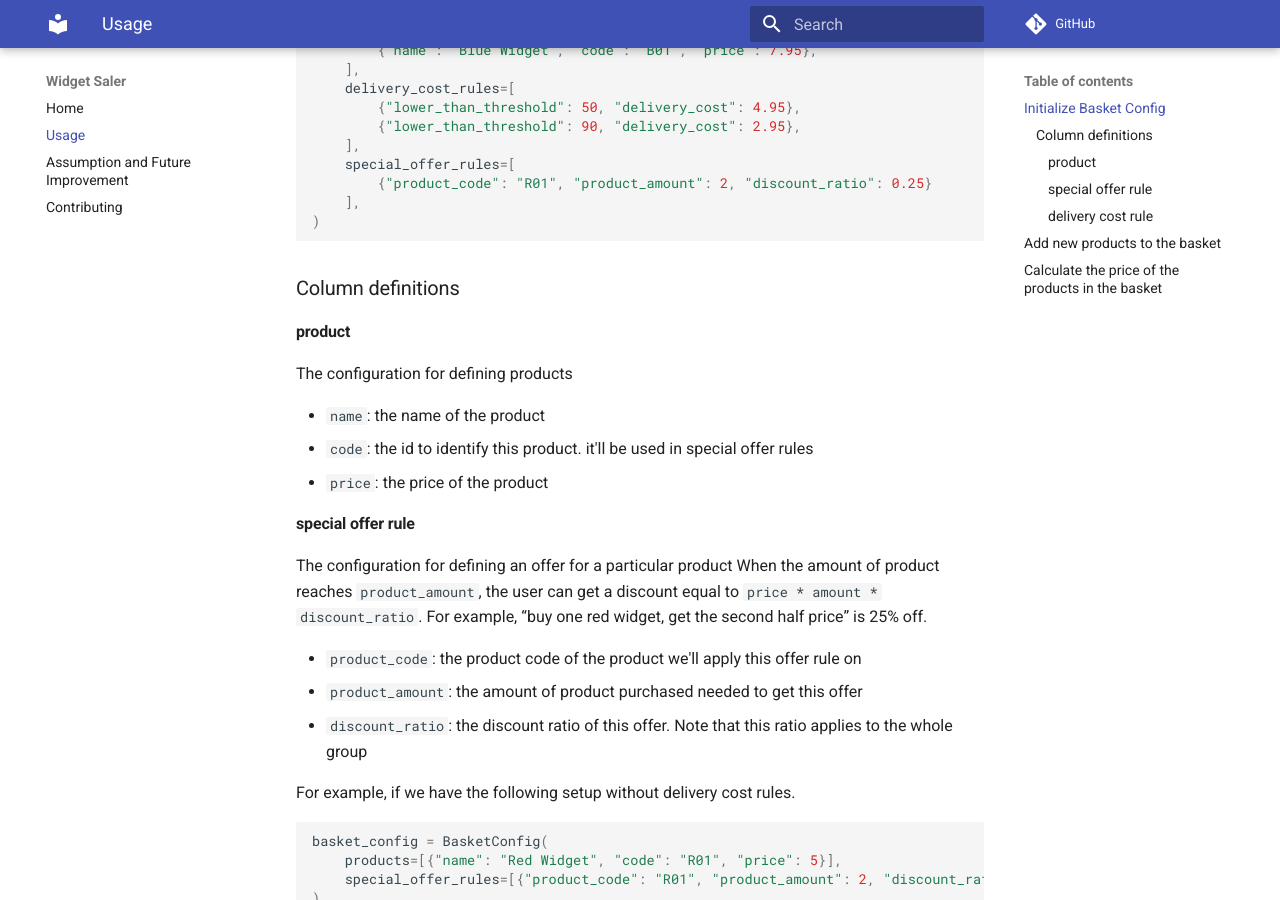
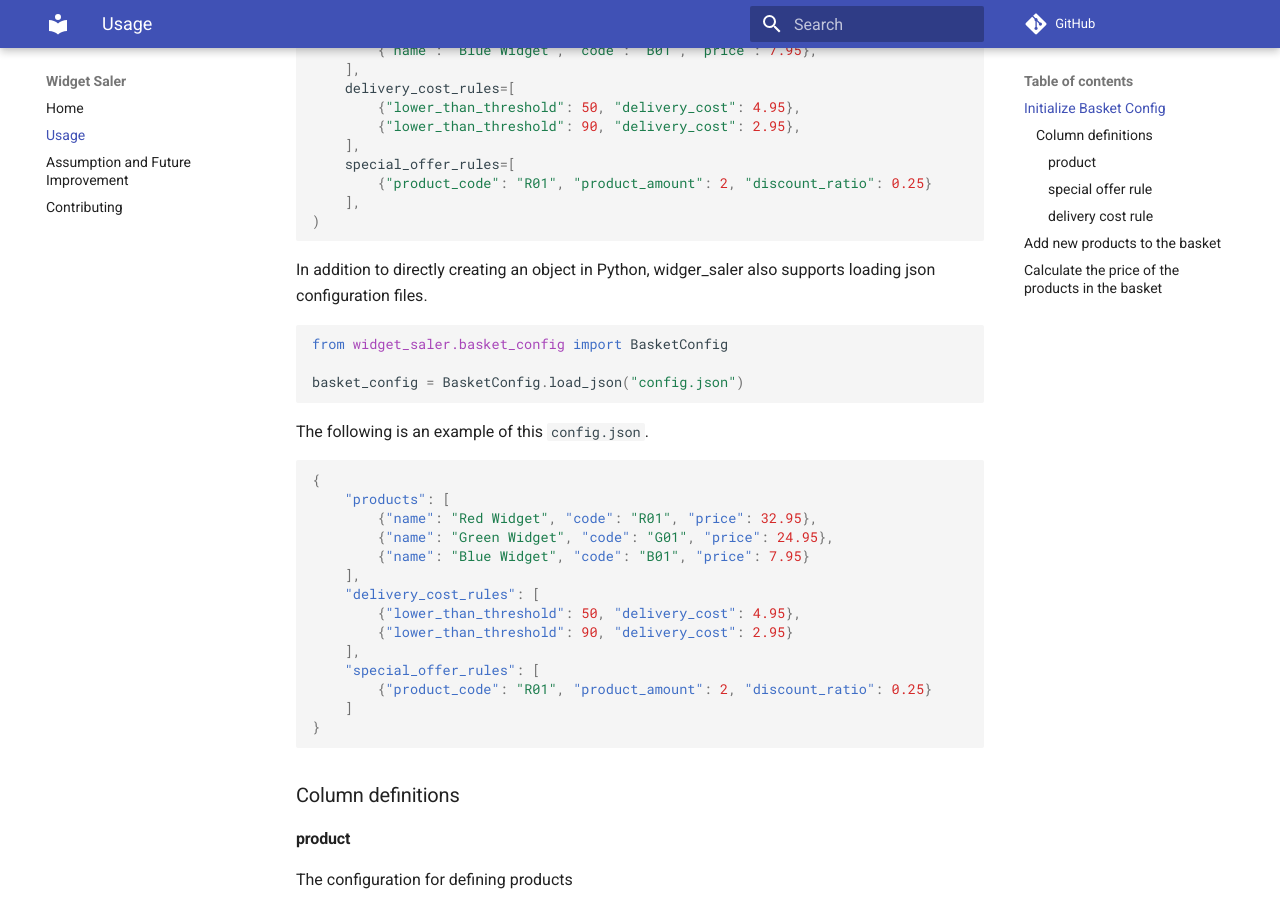
Before and after one commit to Lee-W/widget-saler, an MkDocs documentation site: the page built from docs/usage.md, in a window 1280 px wide and 900 px high, scrolled down 439 px. Built offline with MkDocs 1.6.1 and Material for MkDocs 9.7.7, drawn with Linux system fonts in a browser that asks for light colours; comment, search, counter and statistics services are not loaded.

Commit message:
docs(usage): add load_json usage

````diff
--- a/docs/usage.md
+++ b/docs/usage.md
@@ -23,6 +23,34 @@ basket_config = BasketConfig(
         {"product_code": "R01", "product_amount": 2, "discount_ratio": 0.25}
     ],
 )
+```
+
+In addition to directly creating an object in Python, widger_saler also supports loading json configuration files.
+
+```python
+from widget_saler.basket_config import BasketConfig
+
+basket_config = BasketConfig.load_json("config.json")
+```
+
+The following is an example of this `config.json`.
+
+```json
+{
+    "products": [
+        {"name": "Red Widget", "code": "R01", "price": 32.95},
+        {"name": "Green Widget", "code": "G01", "price": 24.95},
+        {"name": "Blue Widget", "code": "B01", "price": 7.95}
+    ],
+    "delivery_cost_rules": [
+        {"lower_than_threshold": 50, "delivery_cost": 4.95},
+        {"lower_than_threshold": 90, "delivery_cost": 2.95}
+    ],
+    "special_offer_rules": [
+        {"product_code": "R01", "product_amount": 2, "discount_ratio": 0.25}
+    ]
+}
+
 ```
 
 ### Column definitions
@@ -122,7 +150,6 @@ widger_saler supports calculating the `pure_toal`, `discount`, `discounted_pure_
 * `delivery_cost`: check which interval is `discounted_pure_total` in and get the corresponding delivery cost
 * `total`: `discounted_pure_total` + `delivery_cost`
 
-
 Following the previous example, we have `{"R01": 2, "G01": 1}` in our basket. Then, we can get the following values.
 
 ```python
````
